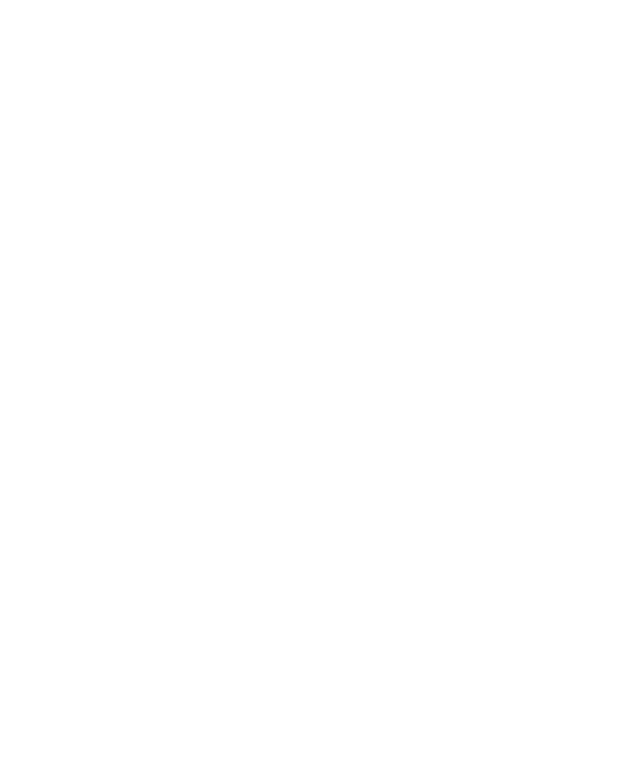
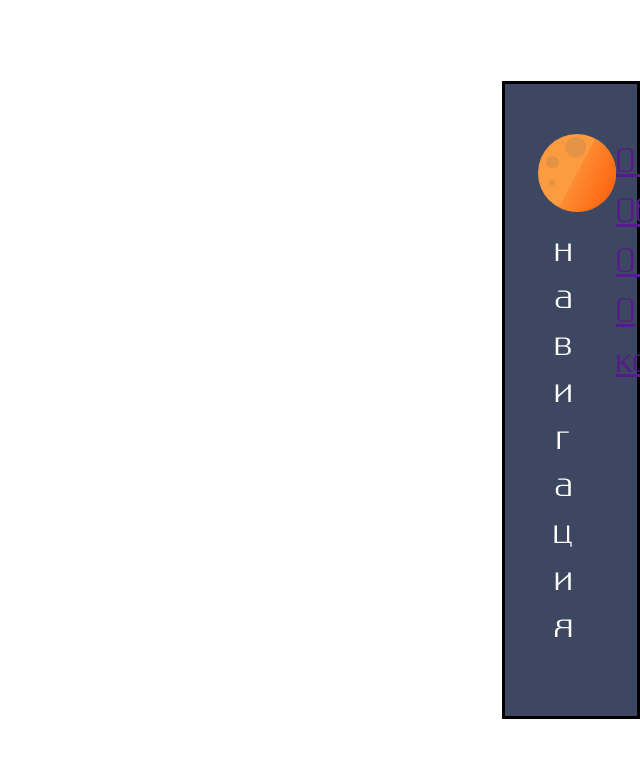
Before and after one commit to Alberto-Malberto/Basic-Level, a plain HTML site: page Site about Mars/index.html in a window 1280 px wide. Shown: the whole page, without its empty margins (640-1280 px from the left). Drawn offline with Linux system fonts and the light colour scheme.

Commit message:
26.12.2024

```diff
--- a/Site about Mars/index.html
+++ b/Site about Mars/index.html
@@ -7,8 +7,24 @@
     <link rel="stylesheet" href="style.css">
 </head>
 <body>
-    <nav>
-
+    <nav class="nav-section">
+        <section class="section-left">
+            <a href=""><img src="img/logo.svg"></a>
+            <p class="nav-text">навигация</p>
+        </section>
+        <section class="section-right">
+            <div>
+                <a href="">О планете</a>
+                <a href="">Об изучении</a>
+                <a href="">О спутниках</a>
+                <a href="">О колонизации</a>
+            </div>
+        </section>
     </nav>
 </body>
 <html>
+
+<!-- В первом уроке тебе нужно было сделать рабочий макет внутри программы figma, по образцу, который тебе предоставлен. Или же сделать свой сайт по тематике, но следуя структуре, представленной в шаблоне.
+
+Сегодня же домашним заданием будет являться верстка этого дизайна. Верстка должна быть выполнена с использованием семантических тегов и проверена на валидаторе, на предмет ошибок в коде.
+Материалы в папке "Знакомство с Figma" -->
--- a/Site about Mars/style.css
+++ b/Site about Mars/style.css
@@ -26,3 +26,22 @@ h2{
 p{
     font-size: 1rem;
 }
+
+.nav-section {
+    height: calc(100vh - 162px);
+    width: 138px;
+    border: solid;
+    position: fixed;
+    display: flex;
+    right: 0;
+    top: 50%;
+    transform:translate(0,-50%);
+    background-color: #3E4761;
+    padding: 50px 53px 0px 33px;
+}
+
+.nav-text{
+    writing-mode: vertical-lr;
+    text-orientation: upright;
+    color: white;
+}
```
Also changed, not shown: команды гит.txt (added).
